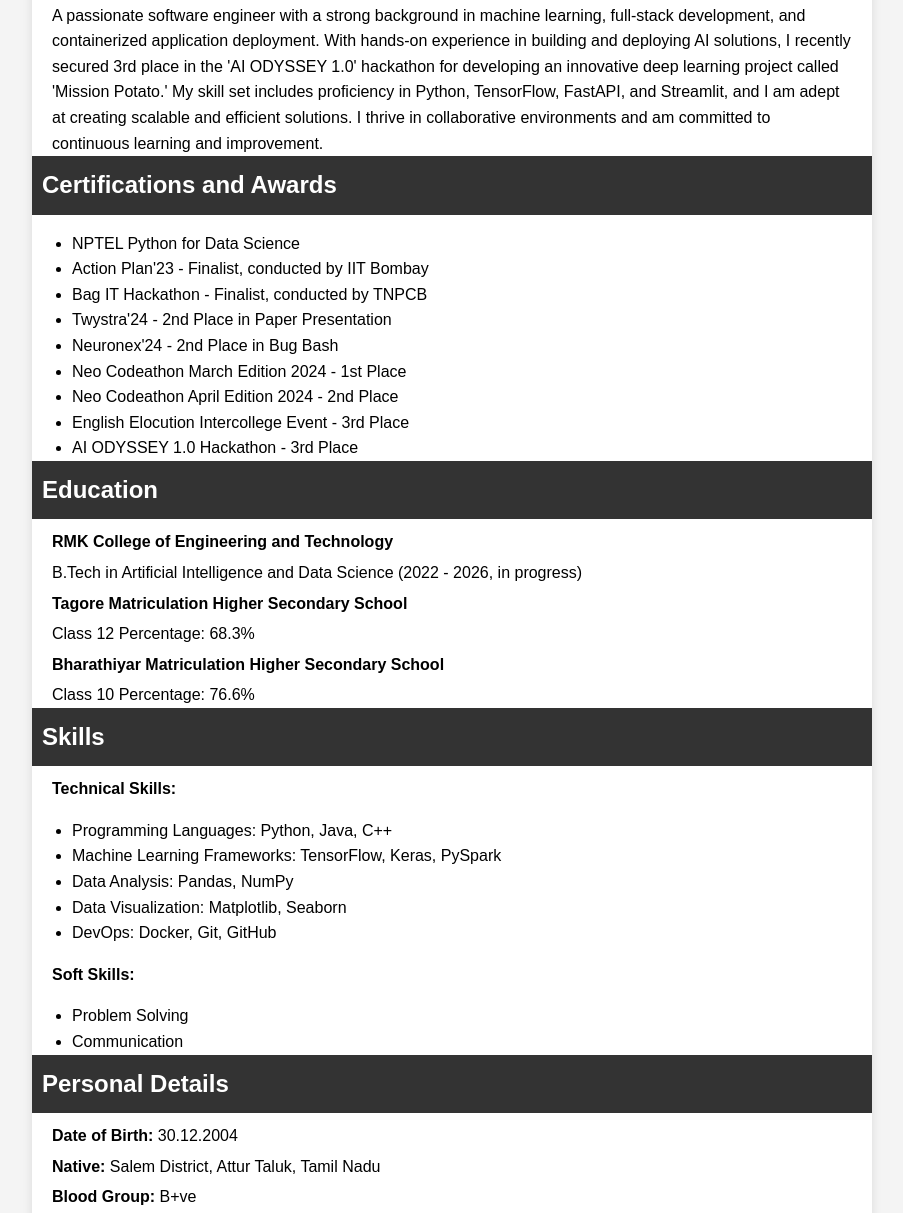
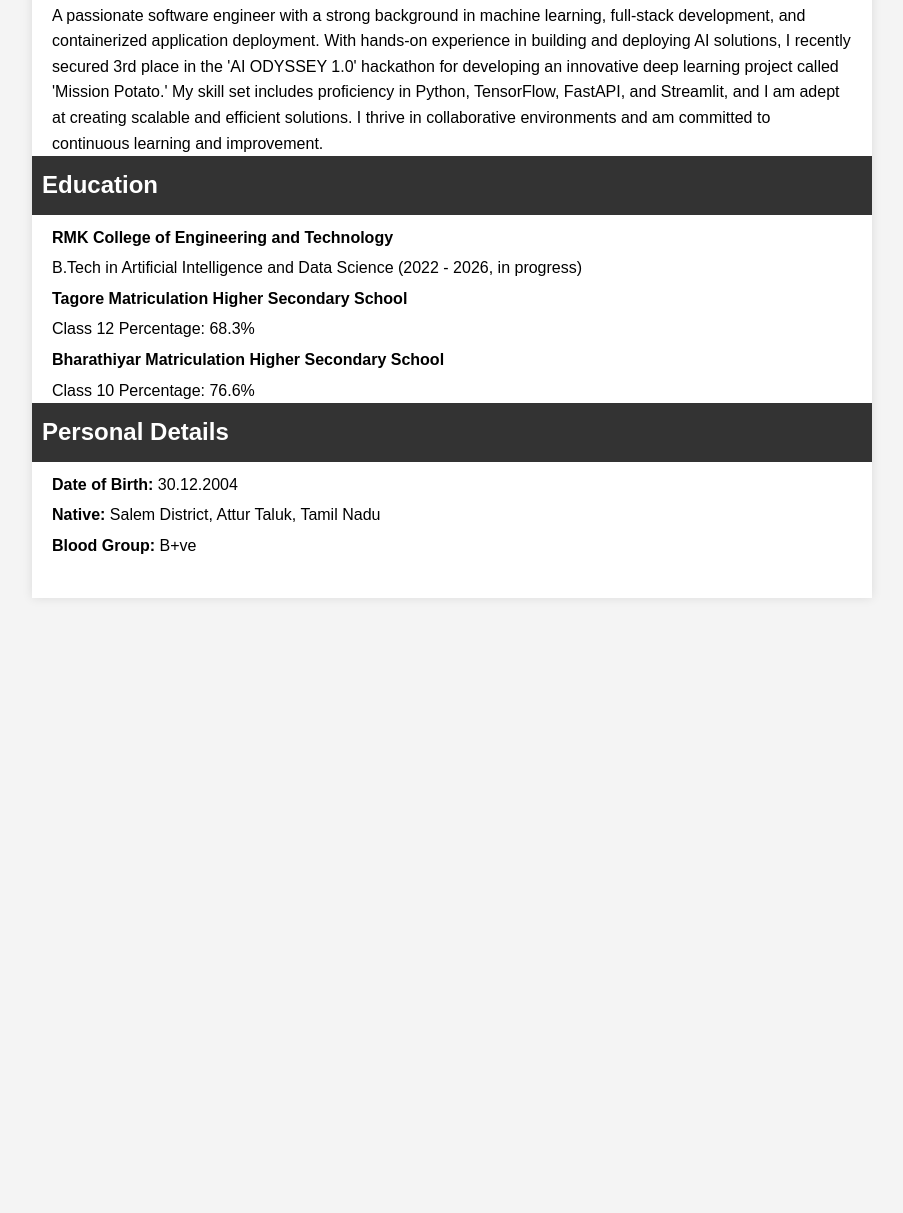
Before and after one commit to ofKAce/Info, a plain HTML site: page main.html in a window 1280 px wide. Shown: the part 590-1803 px from the top of the page, without its empty margins (188-1091 px from the left). After the commit the page ends 1208 px from the top, so only its background shows below. Drawn offline with Linux system fonts and the light colour scheme.

Commit message:
Update main.html

```diff
--- a/main.html
+++ b/main.html
@@ -56,7 +56,7 @@
 
     <div class="section contact-info">
         <h2>Contact</h2>
-        <p>Email: dhurkeshmyself@gmail.com</p>
+        <p>Email: <a href="mailto:dhurkeshmyself@gmail.com">dhurkeshmyself@gmail.com</a></p>
         <p>Discord: dhurkeshb</p>
         <p>LinkedIn: <a href="https://linkedin.com/in/dhurkeshb">linkedin.com/in/dhurkeshb</a></p>
         <p>GitHub: <a href="https://github.com/Dhurkesh-B">Github.com/Dhurkesh-B</a></p>
@@ -66,21 +66,6 @@
     <div class="section about">
         <h2>About Me</h2>
         <p>A passionate software engineer with a strong background in machine learning, full-stack development, and containerized application deployment. With hands-on experience in building and deploying AI solutions, I recently secured 3rd place in the 'AI ODYSSEY 1.0' hackathon for developing an innovative deep learning project called 'Mission Potato.' My skill set includes proficiency in Python, TensorFlow, FastAPI, and Streamlit, and I am adept at creating scalable and efficient solutions. I thrive in collaborative environments and am committed to continuous learning and improvement.</p>
-    </div>
-
-    <div class="section certifications">
-        <h2>Certifications and Awards</h2>
-        <ul>
-            <li>NPTEL Python for Data Science</li>
-            <li>Action Plan'23 - Finalist, conducted by IIT Bombay</li>
-            <li>Bag IT Hackathon - Finalist, conducted by TNPCB</li>
-            <li>Twystra'24 - 2nd Place in Paper Presentation</li>
-            <li>Neuronex'24 - 2nd Place in Bug Bash</li>
-            <li>Neo Codeathon March Edition 2024 - 1st Place</li>
-            <li>Neo Codeathon April Edition 2024 - 2nd Place</li>
-            <li>English Elocution Intercollege Event - 3rd Place</li>
-            <li>AI ODYSSEY 1.0 Hackathon - 3rd Place</li>
-        </ul>
     </div>
 
     <div class="section education">
@@ -93,22 +78,6 @@
         <p>Class 10 Percentage: 76.6%</p>
     </div>
 
-    <div class="section skills">
-        <h2>Skills</h2>
-        <p><strong>Technical Skills:</strong></p>
-        <ul>
-            <li>Programming Languages: Python, Java, C++</li>
-            <li>Machine Learning Frameworks: TensorFlow, Keras, PySpark</li>
-            <li>Data Analysis: Pandas, NumPy</li>
-            <li>Data Visualization: Matplotlib, Seaborn</li>
-            <li>DevOps: Docker, Git, GitHub</li>
-        </ul>
-        <p><strong>Soft Skills:</strong></p>
-        <ul>
-            <li>Problem Solving</li>
-            <li>Communication</li>
-        </ul>
-    </div>
 
     <div class="section personal-details">
         <h2>Personal Details</h2>
```
